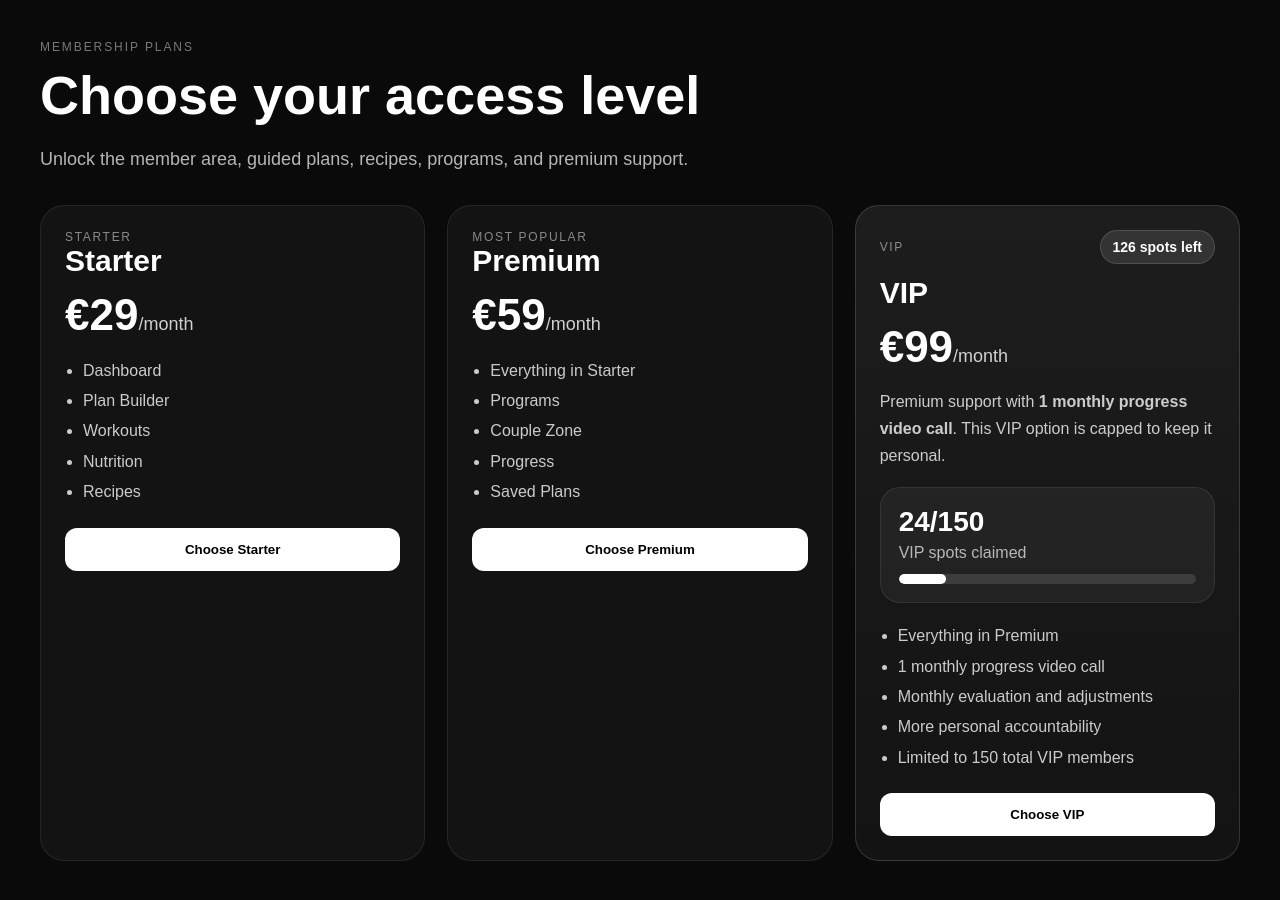
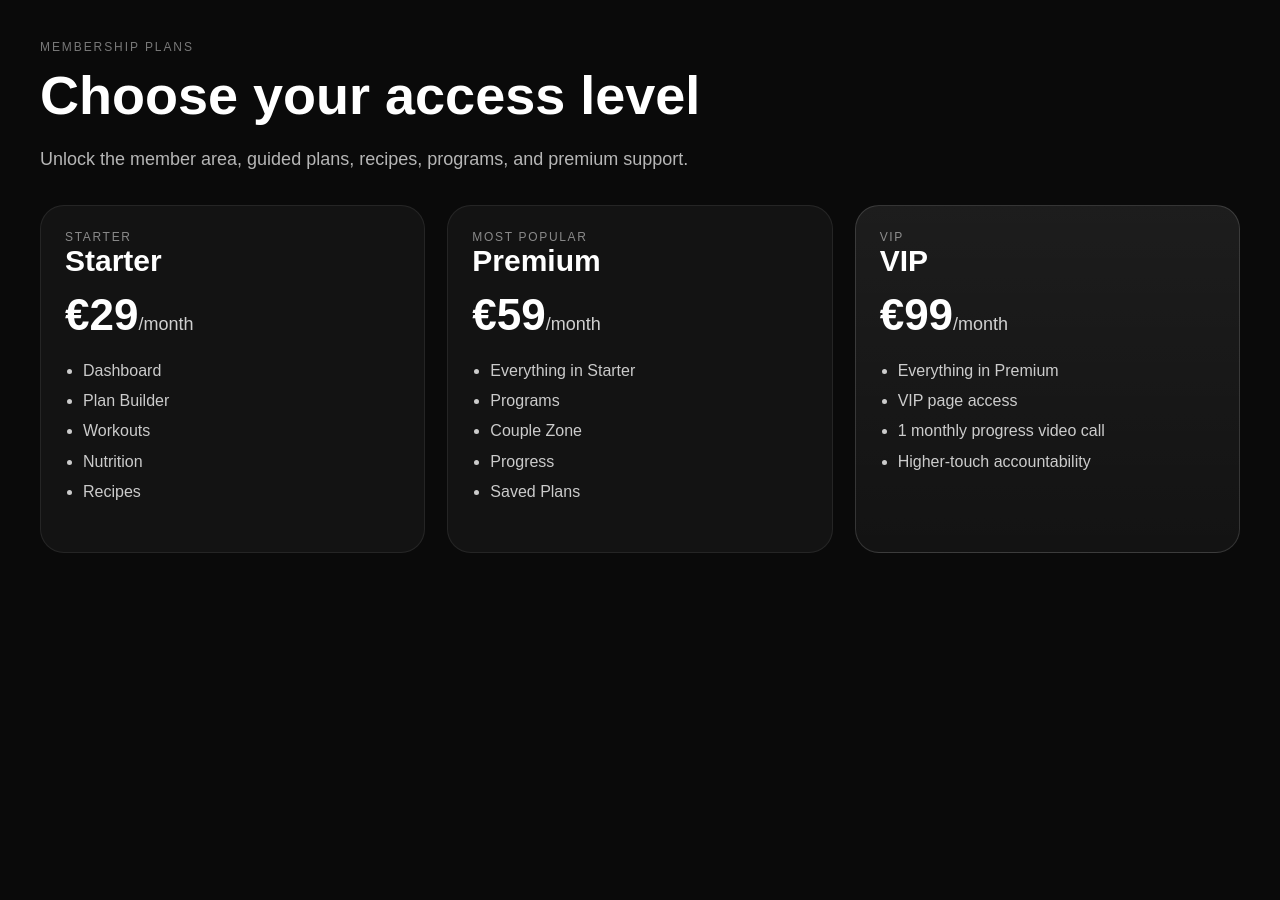
Before and after one commit to nielsvdz-ops/fit-couple-club, a Next.js app: page /pricing in a window 1280 px wide. Built offline with nearby package versions, Linux system fonts and the light colour scheme; no server answers; the database is empty.

Commit message:
Update page.js

```diff
--- a/app/pricing/page.js
+++ b/app/pricing/page.js
@@ -1,10 +1,6 @@
 export const dynamic = "force-dynamic";
 
-import { getVipCounter } from "../../lib/vipCounter";
-
-export default async function PricingPage() {
-  const vip = await getVipCounter();
-
+export default function PricingPage() {
   return (
     <main
       style={{
@@ -35,7 +31,6 @@ export default async function PricingPage() {
               <li>Nutrition</li>
               <li>Recipes</li>
             </ul>
-            <button style={buttonPrimary}>Choose Starter</button>
           </section>
 
           <section style={card}>
@@ -49,57 +44,18 @@ export default async function PricingPage() {
               <li>Progress</li>
               <li>Saved Plans</li>
             </ul>
-            <button style={buttonPrimary}>Choose Premium</button>
           </section>
 
           <section style={vipCard}>
-            <div style={vipTopRow}>
-              <div style={planLabel}>VIP</div>
-              <div style={vipBadge}>
-                {vip.isSoldOut ? "Sold Out" : `${vip.remaining} spots left`}
-              </div>
-            </div>
-
+            <div style={planLabel}>VIP</div>
             <h2 style={planTitle}>VIP</h2>
             <div style={price}>€99<span style={priceSmall}>/month</span></div>
-
-            <p style={vipText}>
-              Premium support with <strong>1 monthly progress video call</strong>.
-              This VIP option is capped to keep it personal.
-            </p>
-
-            <div style={counterBox}>
-              <div style={counterNumber}>{vip.sold}/{vip.max}</div>
-              <div style={counterText}>VIP spots claimed</div>
-
-              <div style={barTrack}>
-                <div
-                  style={{
-                    ...barFill,
-                    width: `${(vip.sold / vip.max) * 100}%`,
-                  }}
-                />
-              </div>
-            </div>
-
             <ul style={list}>
               <li>Everything in Premium</li>
+              <li>VIP page access</li>
               <li>1 monthly progress video call</li>
-              <li>Monthly evaluation and adjustments</li>
-              <li>More personal accountability</li>
-              <li>Limited to 150 total VIP members</li>
+              <li>Higher-touch accountability</li>
             </ul>
-
-            <button
-              style={{
-                ...buttonPrimary,
-                opacity: vip.isSoldOut ? 0.5 : 1,
-                cursor: vip.isSoldOut ? "not-allowed" : "pointer",
-              }}
-              disabled={vip.isSoldOut}
-            >
-              {vip.isSoldOut ? "VIP Sold Out" : "Choose VIP"}
-            </button>
           </section>
         </div>
       </div>
@@ -107,140 +63,14 @@ export default async function PricingPage() {
   );
 }
 
-const eyebrow = {
-  fontSize: "12px",
-  textTransform: "uppercase",
-  letterSpacing: "0.16em",
-  color: "rgba(255,255,255,0.45)",
-  marginBottom: "10px",
-};
-
-const title = {
-  fontSize: "54px",
-  fontWeight: "800",
-  margin: "0 0 12px 0",
-};
-
-const subtitle = {
-  color: "rgba(255,255,255,0.7)",
-  fontSize: "18px",
-  maxWidth: "720px",
-  lineHeight: 1.7,
-};
-
-const grid = {
-  display: "grid",
-  gridTemplateColumns: "repeat(auto-fit,minmax(280px,1fr))",
-  gap: "22px",
-};
-
-const card = {
-  background: "rgba(255,255,255,0.04)",
-  border: "1px solid rgba(255,255,255,0.08)",
-  borderRadius: "24px",
-  padding: "24px",
-};
-
-const vipCard = {
-  background: "linear-gradient(180deg, rgba(255,255,255,0.08), rgba(255,255,255,0.04))",
-  border: "1px solid rgba(255,255,255,0.14)",
-  borderRadius: "24px",
-  padding: "24px",
-};
-
-const planLabel = {
-  fontSize: "12px",
-  textTransform: "uppercase",
-  letterSpacing: "0.14em",
-  color: "rgba(255,255,255,0.5)",
-};
-
-const planTitle = {
-  fontSize: "30px",
-  fontWeight: "800",
-  margin: "0 0 12px 0",
-};
-
-const price = {
-  fontSize: "44px",
-  fontWeight: "900",
-  marginBottom: "14px",
-};
-
-const priceSmall = {
-  fontSize: "18px",
-  fontWeight: "500",
-  opacity: 0.8,
-};
-
-const list = {
-  paddingLeft: "18px",
-  lineHeight: 1.9,
-  color: "rgba(255,255,255,0.78)",
-  marginBottom: "20px",
-};
-
-const buttonPrimary = {
-  width: "100%",
-  padding: "14px 18px",
-  background: "white",
-  color: "black",
-  borderRadius: "12px",
-  fontWeight: "800",
-  border: "none",
-};
-
-const vipTopRow = {
-  display: "flex",
-  justifyContent: "space-between",
-  alignItems: "center",
-  marginBottom: "12px",
-};
-
-const vipBadge = {
-  fontSize: "14px",
-  fontWeight: "700",
-  background: "rgba(255,255,255,0.1)",
-  border: "1px solid rgba(255,255,255,0.14)",
-  borderRadius: "999px",
-  padding: "8px 12px",
-};
-
-const vipText = {
-  color: "rgba(255,255,255,0.78)",
-  lineHeight: 1.7,
-  marginBottom: "18px",
-};
-
-const counterBox = {
-  background: "rgba(255,255,255,0.05)",
-  border: "1px solid rgba(255,255,255,0.08)",
-  borderRadius: "20px",
-  padding: "18px",
-  marginBottom: "18px",
-};
-
-const counterNumber = {
-  fontSize: "28px",
-  fontWeight: "900",
-  marginBottom: "6px",
-};
-
-const counterText = {
-  color: "rgba(255,255,255,0.68)",
-  marginBottom: "12px",
-};
-
-const barTrack = {
-  width: "100%",
-  height: "10px",
-  background: "rgba(255,255,255,0.12)",
-  borderRadius: "999px",
-  overflow: "hidden",
-};
-
-const barFill = {
-  height: "100%",
-  background: "white",
-  borderRadius: "999px",
-};
+const eyebrow = { fontSize: "12px", textTransform: "uppercase", letterSpacing: "0.16em", color: "rgba(255,255,255,0.45)", marginBottom: "10px" };
+const title = { fontSize: "54px", fontWeight: "800", margin: "0 0 12px 0" };
+const subtitle = { color: "rgba(255,255,255,0.7)", fontSize: "18px", maxWidth: "720px", lineHeight: 1.7 };
+const grid = { display: "grid", gridTemplateColumns: "repeat(auto-fit,minmax(280px,1fr))", gap: "22px" };
+const card = { background: "rgba(255,255,255,0.04)", border: "1px solid rgba(255,255,255,0.08)", borderRadius: "24px", padding: "24px" };
+const vipCard = { background: "linear-gradient(180deg, rgba(255,255,255,0.08), rgba(255,255,255,0.04))", border: "1px solid rgba(255,255,255,0.14)", borderRadius: "24px", padding: "24px" };
+const planLabel = { fontSize: "12px", textTransform: "uppercase", letterSpacing: "0.14em", color: "rgba(255,255,255,0.5)" };
+const planTitle = { fontSize: "30px", fontWeight: "800", margin: "0 0 12px 0" };
+const price = { fontSize: "44px", fontWeight: "900", marginBottom: "14px" };
+const priceSmall = { fontSize: "18px", fontWeight: "500", opacity: 0.8 };
+const list = { paddingLeft: "18px", lineHeight: 1.9, color: "rgba(255,255,255,0.78)", marginBottom: "20px" };
```
